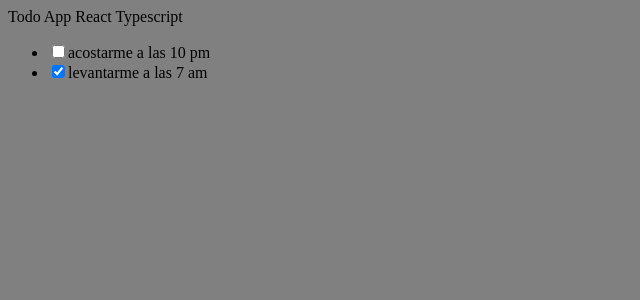
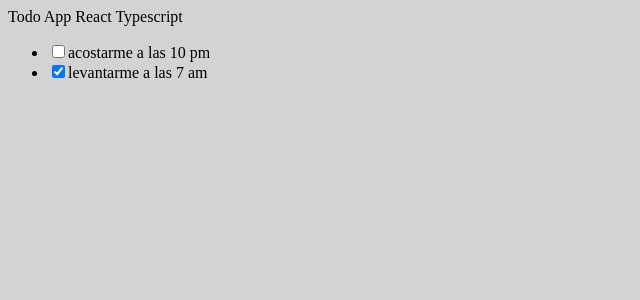
Before and after one commit to mistermaxis/todo-app-react-ts, a React (Vite) app: page / in a window 1280 px wide. Shown: the top 300 px of the page, without its empty margins (0-640 px from the left). Built offline with nearby package versions, Linux system fonts and the light colour scheme.

Commit message:
Change background color to lightgrey

```diff
--- a/src/App.css
+++ b/src/App.css
@@ -1,3 +1,3 @@
 :root {
-  background-color: grey;
+  background-color: lightgrey;
 }
```
